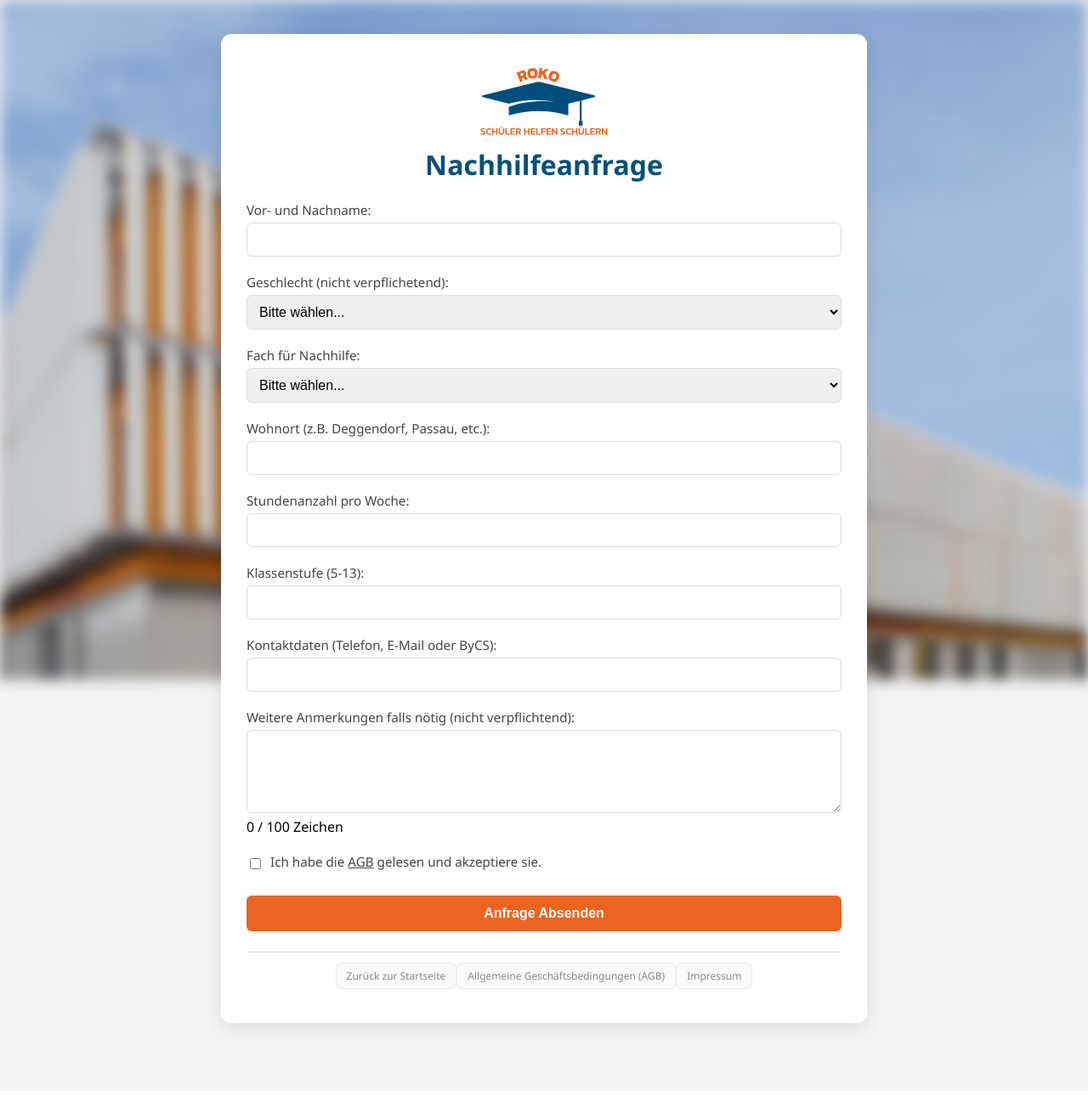
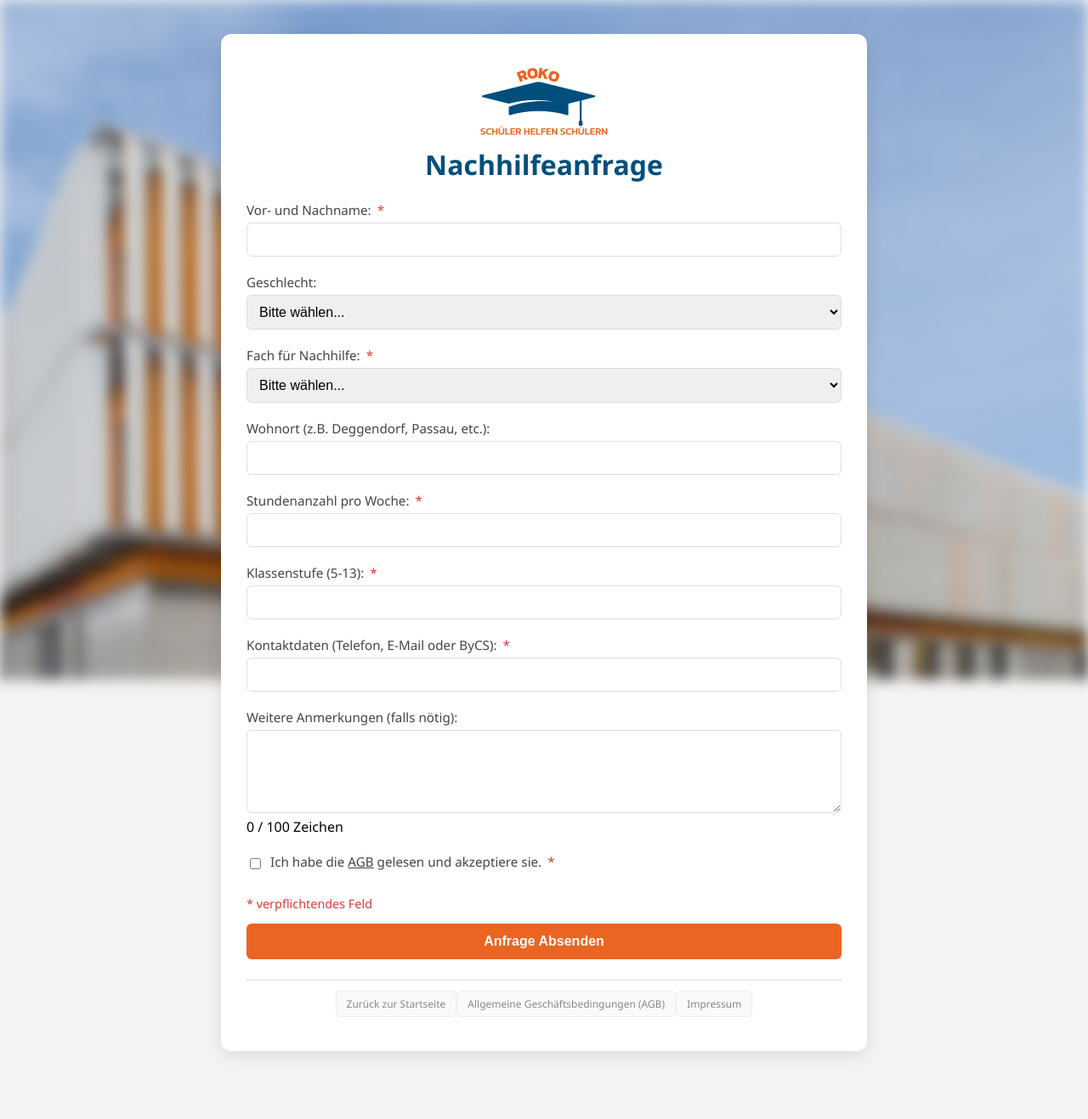
Before and after one commit to rokodeg/app-gruppe24-25-p-seminar, a Flask app: page /anfrage in a window 1280 px wide. Shown: the whole page at 85% size. Before the commit the page ends 1224 px from the top, so only its background shows below. Run offline with Flask 3, Linux system fonts and the light colour scheme.

Commit message:
anfragen verbssert

```diff
--- a/webapp/Version4/templates/anbieter.html
+++ b/webapp/Version4/templates/anbieter.html
@@ -622,7 +622,7 @@
             <p><strong>Fach:</strong> {{ anfrage.fach }}</p>
             <p><strong>Stundenanzahl pro Woche:</strong> {{ anfrage.stunden }}</p>
             <p><strong>Klassenstufe:</strong> {{ anfrage.klassenstufe }}</p>
-            <p><strong>Anmerk:</strong> {{ anfrage.anmerkungen  or "Kein Kommentar"}}</p>
+            <p><strong>Anmerkungen:</strong> {{ anfrage.anmerkungen or "Keine Anmerkungen" }}</p>
             <p><strong>Kontaktdaten:</strong> {{ anfrage.kontakt }}</p>
             <p><strong>Wohnort:</strong> {{ anfrage.wohnort }}</p>
             <form action="{{ url_for('anfrage_annehmen') }}" method="POST">
--- a/webapp/Version4/templates/anfrage.html
+++ b/webapp/Version4/templates/anfrage.html
@@ -7,6 +7,15 @@
   <link rel="stylesheet" href="{{ url_for('static', filename='anfrage/style.css') }}" />
 </head>
 <body>
+  <style>
+    label.required::after { content: " *"; color: #e53935; margin-left: 0.2em; }
+    .required-note {
+      color: #e53935;
+      font-size: 0.9rem;
+      margin-top: 0.5rem;
+      text-align: left;
+    }
+  </style>
 
   <div class="container">
      <a href="{{ url_for('home') }}"> <img src="{{ url_for('static', filename='images/logoFinish.svg') }}" alt="Logo" class="logo" /></a>
@@ -15,12 +24,12 @@
     <form method="post" action="{{ url_for('create_offer') }}">
 
       <div class="input-group">
-        <label for="name">Vor- und Nachname:</label>
+        <label for="name" class="required">Vor- und Nachname:</label>
         <input type="text" id="name" name="name" required />
       </div>
 
       <div class="input-group">
-        <label for="geschlecht">Geschlecht (nicht verpflichetend):</label>
+        <label for="geschlecht">Geschlecht:</label>
         <select id="geschlecht" name="geschlecht">
           <option value="">Bitte wählen...</option>
           <option value="männlich">Männlich</option>
@@ -30,7 +39,7 @@
       </div>
 
       <div class="input-group">
-        <label for="fach">Fach für Nachhilfe:</label>
+        <label for="fach" class="required">Fach für Nachhilfe:</label>
         <select id="fach" name="fach" required>
           <option value="">Bitte wählen...</option>
           <option value="Deutsch">Deutsch</option>
@@ -52,37 +61,40 @@
       </div>
 
       <div class="input-group">
-        <label for="wohnort">Wohnort (z.B. Deggendorf, Passau, etc.):</label>
-        <input type="text" id="wohnort" name="wohnort" required />
+        <label for="wohnort" >Wohnort (z.B. Deggendorf, Passau, etc.):</label>
+        <input type="text" id="wohnort" name="wohnort"/>
       </div>
 
       <div class="input-group">
-        <label for="stunden">Stundenanzahl pro Woche:</label>
+        <label for="stunden" class="required">Stundenanzahl pro Woche:</label>
         <input type="number" id="stunden" name="stunden" required min="1" max="20" />
       </div>
 
       <div class="input-group">
-        <label for="klassenstufe">Klassenstufe (5-13):</label>
+        <label for="klassenstufe" class="required">Klassenstufe (5-13):</label>
         <input type="number" id="klassenstufe" name="klassenstufe" required min="5" max="13" />
       </div>
 
-      <div class="input-group">
-        <label for="kontakt">Kontaktdaten (Telefon, E-Mail oder ByCS):</label>
+      <div class="input-group" class="required">
+        <label for="kontakt" class="required">Kontaktdaten (Telefon, E-Mail oder ByCS):</label>
         <input type="text" id="kontakt" name="kontakt" required />
       </div>
 
       <div class="input-group">
-        <label for="anmerkungen">Weitere Anmerkungen falls nötig (nicht verpflichtend):</label>
+        <label for="anmerkungen" >Weitere Anmerkungen (falls nötig):</label>
         <textarea id="anmerkungen" name="anmerkungen" rows="4" maxlength="100"></textarea>
         <div id="char-counter" class="char-counter">0 / 100 Zeichen</div>
       </div>
 
-<div class="agb-link">
+<div class="agb-link" >
   <input type="checkbox" id="agb" name="agb" required />
-  <label for="agb">
+  <label for="agb" class="required">
     Ich habe die <a href="{{ url_for('agb') }}" target="_blank">AGB</a> gelesen und akzeptiere sie.
   </label>
 </div>
+
+<p class="required-note">* verpflichtendes Feld</p>
+
 
       <button type="submit">Anfrage Absenden</button>
     </form>
@@ -97,6 +109,7 @@
     </div>
   </div>
 
+
   <script src="{{ url_for('static', filename='anfrage/script.js') }}"></script>
   <script>
     document.addEventListener('DOMContentLoaded', () => {
```
Also changed, not shown: webapp/Version4/templates/admin.html (+7 -7 lines).
